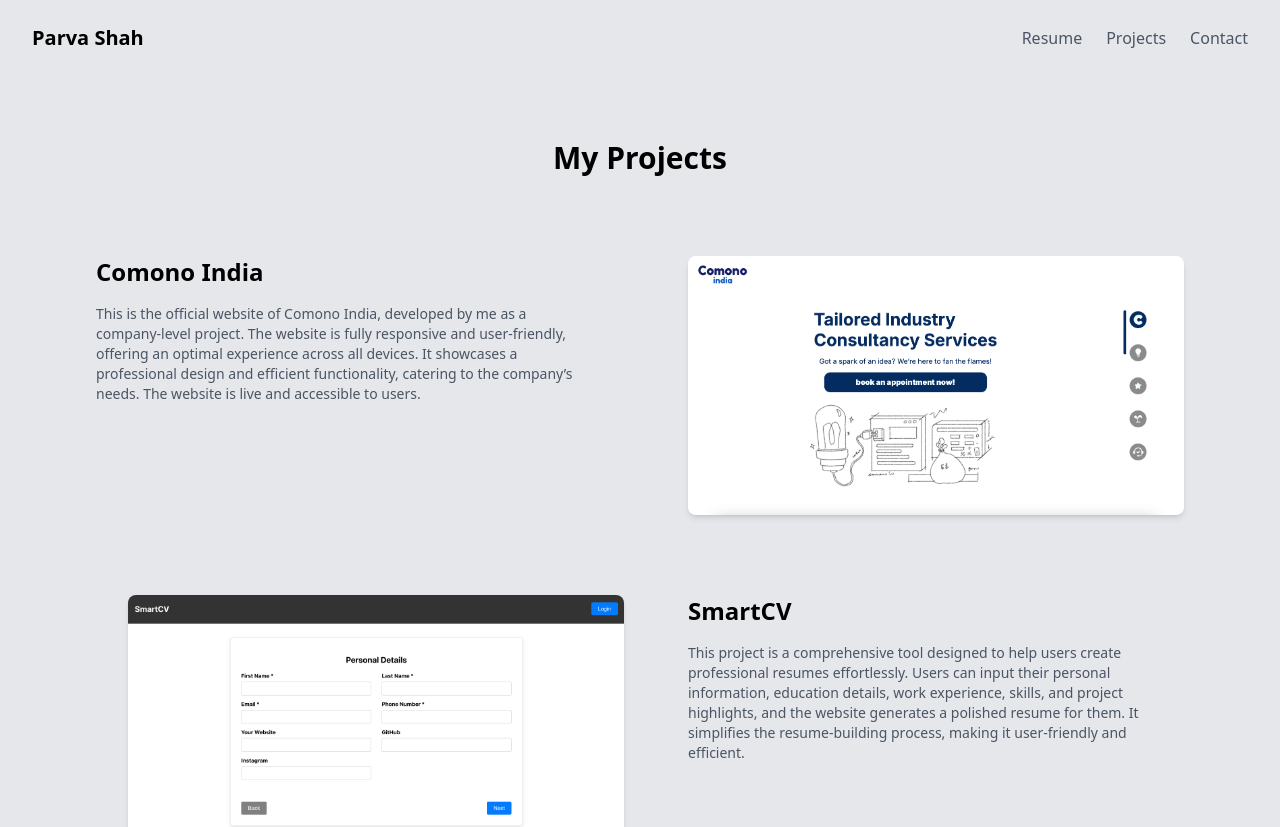
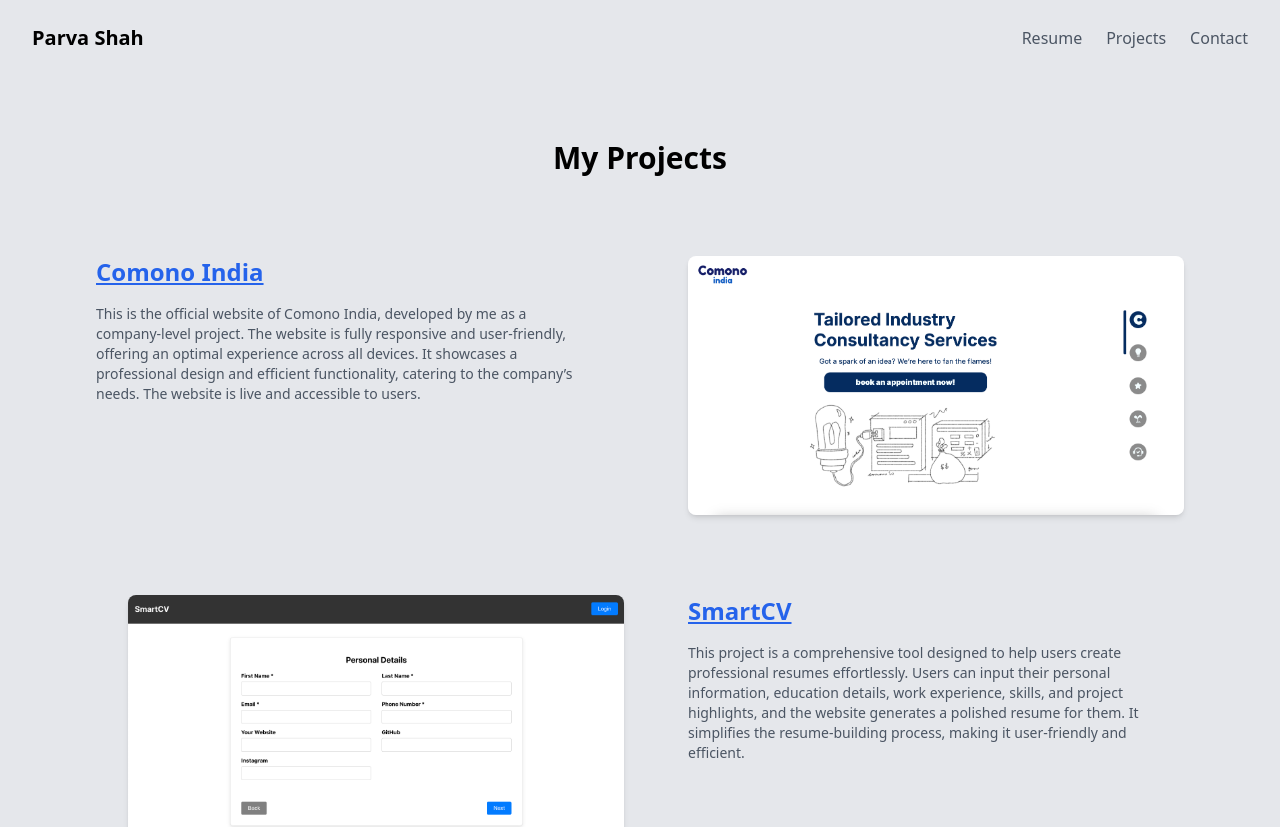
Before and after one commit to parvashah305/Parva-Portfolio, a React (Vite) app in the folder frontend/my-project/: page /projects in a window 1280 px wide. Shown: the top 827 px of the page. Built offline with nearby package versions, Linux system fonts and the light colour scheme.

Commit message:
updated color for links

```diff
--- a/frontend/my-project/src/Components/About.jsx
+++ b/frontend/my-project/src/Components/About.jsx
@@ -18,7 +18,6 @@
           </div>
         </div>
 
-        {/* About Text Section */}
         <div className="md:w-1/2 text-center md:text-left px-4 lg:px-8">
           <h1 className="text-4xl text-black lg:text-5xl font-bold mb-4">Hello,</h1>
           <p className="text-gray-600 text-sm md:text-base lg:text-lg mb-6 leading-relaxed">
@@ -47,7 +46,7 @@
             part of. I am excited to collaborate with like-minded individuals
             and contribute to the advancement of the tech industry.
           </p>
-          {/* Buttons Section */}
+
           <div className="flex flex-wrap justify-center md:justify-start gap-4">
             <Link to="/resume">
                 <button className="bg-yellow-500 text-black text-lg md:text-xl border-2 border-black font-bold h-14 w-36 rounded-full hover:bg-transparent transition-all duration-300">
--- a/frontend/my-project/src/Components/Projects.jsx
+++ b/frontend/my-project/src/Components/Projects.jsx
@@ -58,7 +58,9 @@
           >
 
             <div className="lg:w-1/2 px-4 lg:px-8">
-              <h2 className="text-2xl font-bold mb-4">{project.name}</h2>
+              <a href={project.link}>
+                <h2 className="text-2xl font-bold mb-4 text-blue-600 underline hover:text-blue-700">{project.name}</h2>
+              </a>
               <p className="text-gray-600 text-sm">{project.description}</p>
             </div>
 
```
